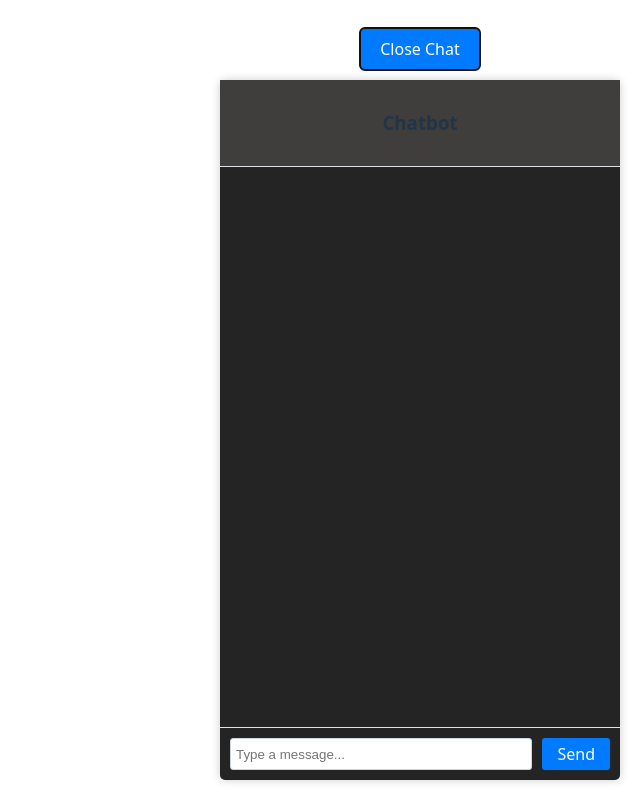
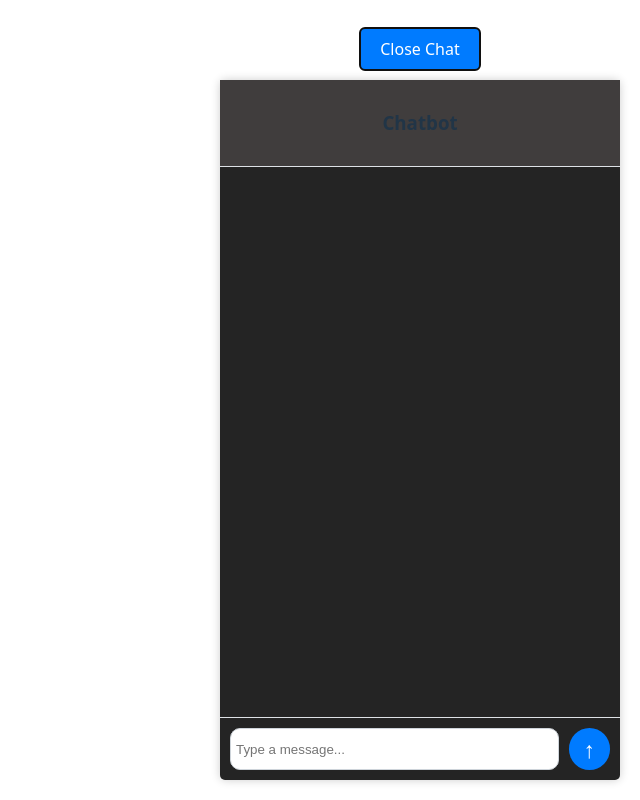
Before and after one commit to a-vishniavetski/TULBot, a React (Vite) app in the folder frontend/: page / in a window 1280 px wide. Both pictures are taken after a click on the button "Chat with us". Shown: the whole page, without its empty margins (640-1280 px from the left). Built offline with nearby package versions, Linux system fonts and the light colour scheme.

Commit message:
śmall fixes

```diff
--- a/frontend/src/ChatWindow.css
+++ b/frontend/src/ChatWindow.css
@@ -50,13 +50,13 @@
 }
 
 .user-message {
-  background-color: #007bff;
+  background-color: #403d3d;
   color: white;
   margin-left: auto;
 }
 
 .bot-message {
-  background-color: #403d3d;
+  background-color: #302f2f;
   color: white;
   margin-right: auto;
 }
@@ -72,7 +72,7 @@
   flex: 1;
   padding: 5px;
   border: 1px solid #ced4da;
-  border-radius: 3px;
+  border-radius: 10px;
 }
 
 .chatbot-input button {
@@ -80,8 +80,9 @@
   background-color: #007bff;
   color: white;
   border: none;
-  border-radius: 3px;
+  border-radius: 30px;
   cursor: pointer;
+  font-size: 23px;
 }
 
 .chatbot-input button:hover {
--- a/frontend/src/ChatWindow.jsx
+++ b/frontend/src/ChatWindow.jsx
@@ -62,7 +62,7 @@ const ChatWindow = () => {
               onChange={(e) => setInput(e.target.value)}
               placeholder="Type a message..."
             />
-            <button type="submit">Send</button>
+            <button classname="submit-button" type="submit">↑</button>
           </form>
         </div>
       )}
```
